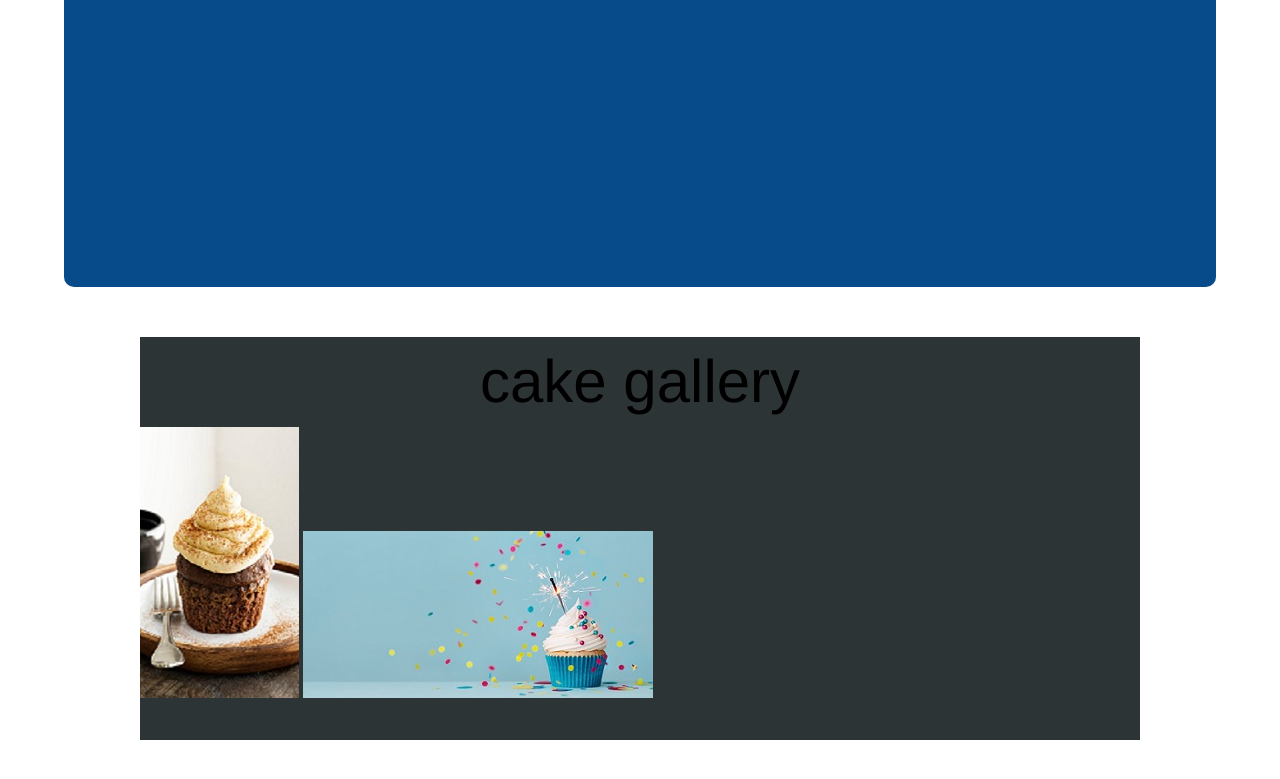
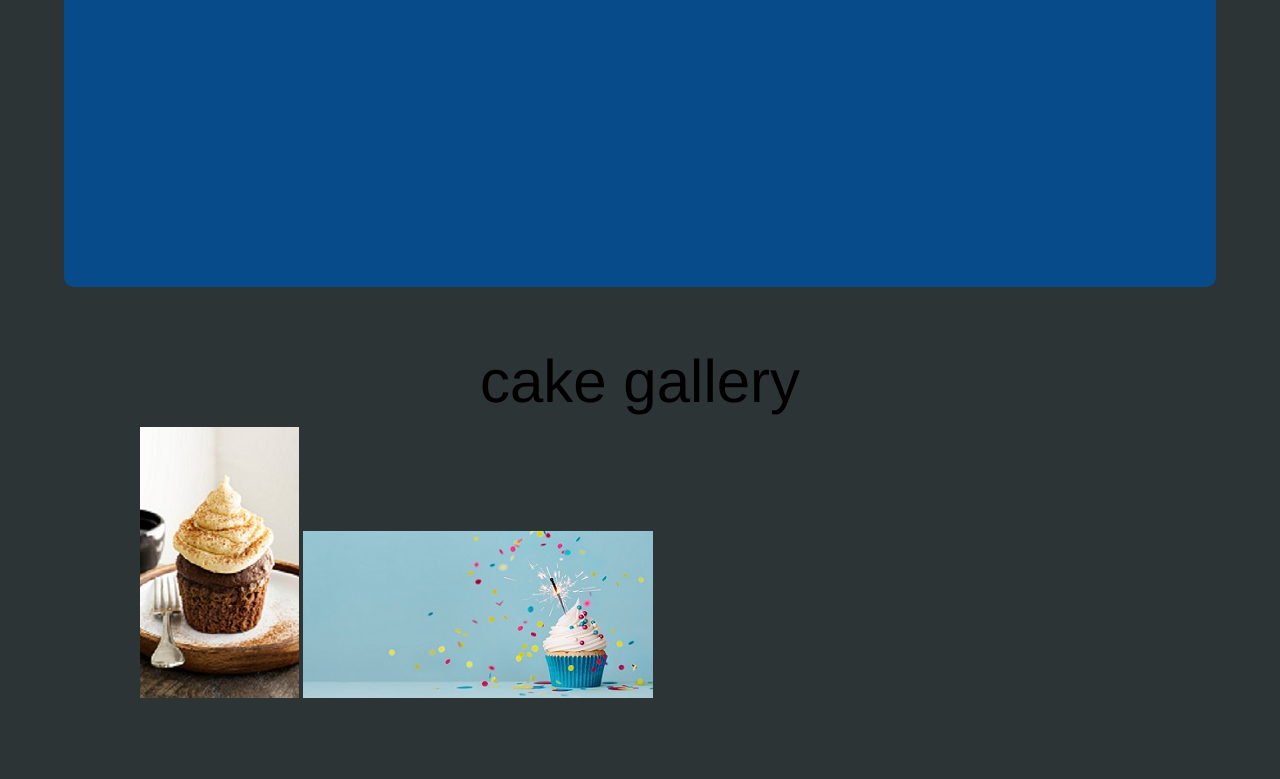
Before and after one commit to sherineshiny/shiny-kit, a plain HTML site: page index.html in a window 1280 px wide. Shown: the part 453-1232 px from the top of the page. Drawn offline with Linux system fonts and the light colour scheme; a web font is replaced by a local one.

Commit message:
Update index.html

```diff
--- a/index.html
+++ b/index.html
@@ -3,7 +3,7 @@
 <title> shiny kitchen </title>
 <link rel="stylesheet" href="kit.css">
 </head>
-  <body>
+  <body bgcolor="#2d3436">
     <section>
     <div class="content">
       <h2>The Shiny Kitchen </h2>
```
